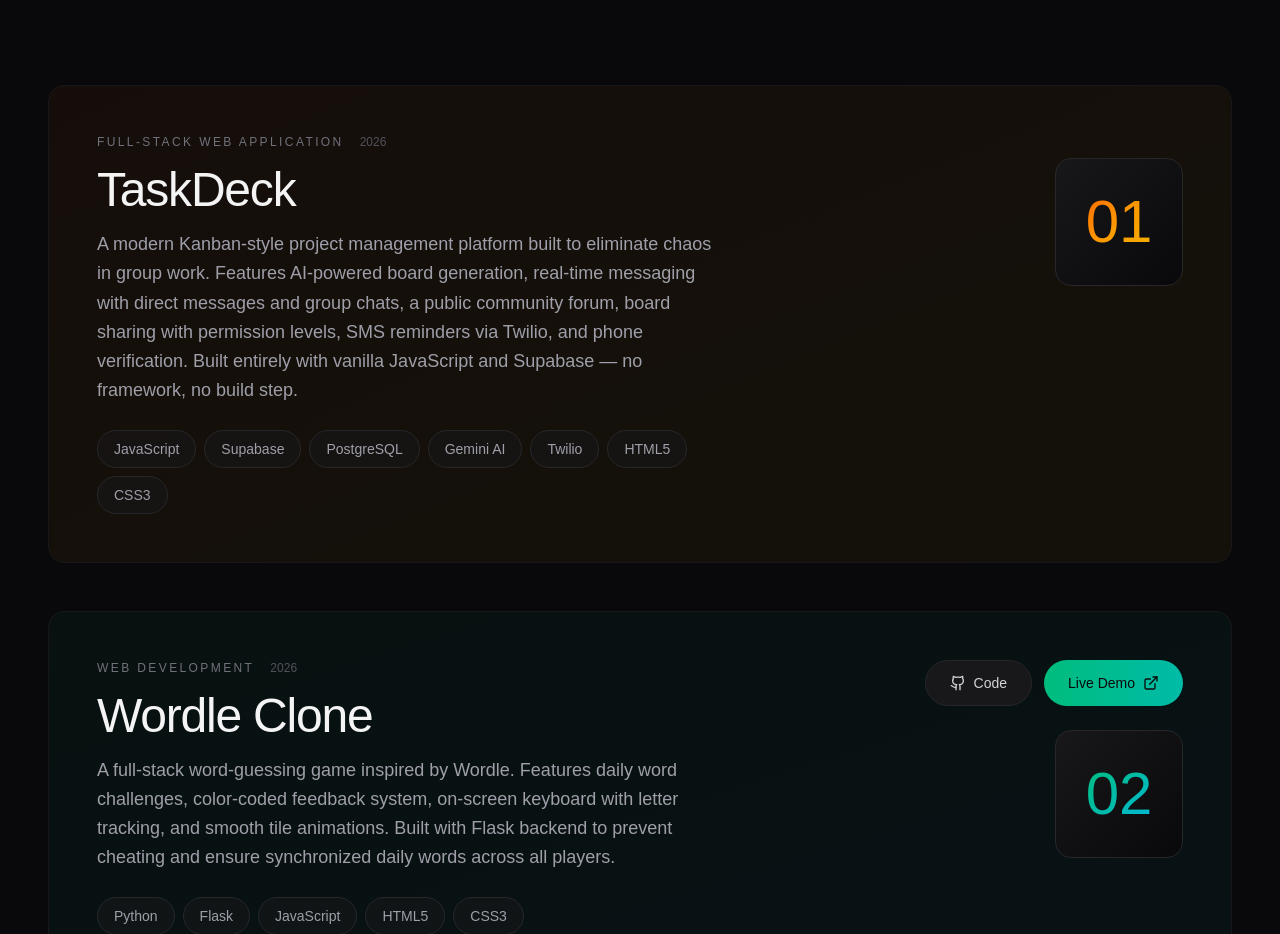
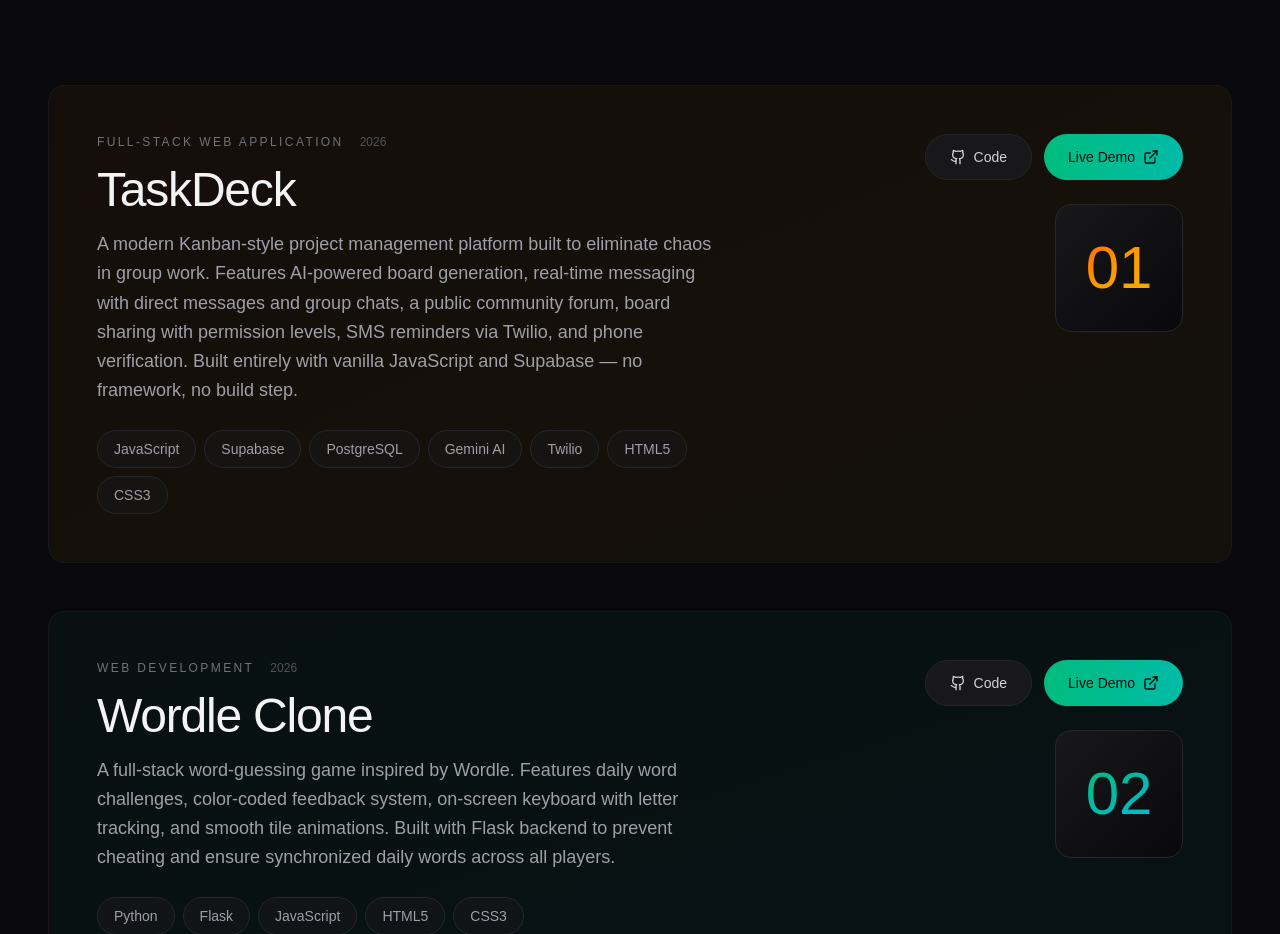
Before and after one commit to AbulHasan03/Portfolio, a Next.js app: page /Portfolio/ in a window 1280 px wide. Shown: the part 1003-1937 px from the top of the page. Built offline with nearby package versions, Linux system fonts and the light colour scheme.

Commit message:
links for taskdeck

```diff
--- a/app/page.tsx
+++ b/app/page.tsx
@@ -22,8 +22,8 @@ const projects = [
       category: "Full-Stack Web Application",
       description: "A modern Kanban-style project management platform built to eliminate chaos in group work. Features AI-powered board generation, real-time messaging with direct messages and group chats, a public community forum, board sharing with permission levels, SMS reminders via Twilio, and phone verification. Built entirely with vanilla JavaScript and Supabase — no framework, no build step.",
       tech: ["JavaScript", "Supabase", "PostgreSQL", "Gemini AI", "Twilio", "HTML5", "CSS3"],
-      github: "",   // add your link
-      live: "",     // add your link
+      github: "https://github.com/AbulHasan03/task-deck",
+      live: "https://abulhasan03.github.io/task-deck/",
       gradient: "from-orange-500 via-amber-500 to-yellow-500",
       year: "2026"
     },
```
